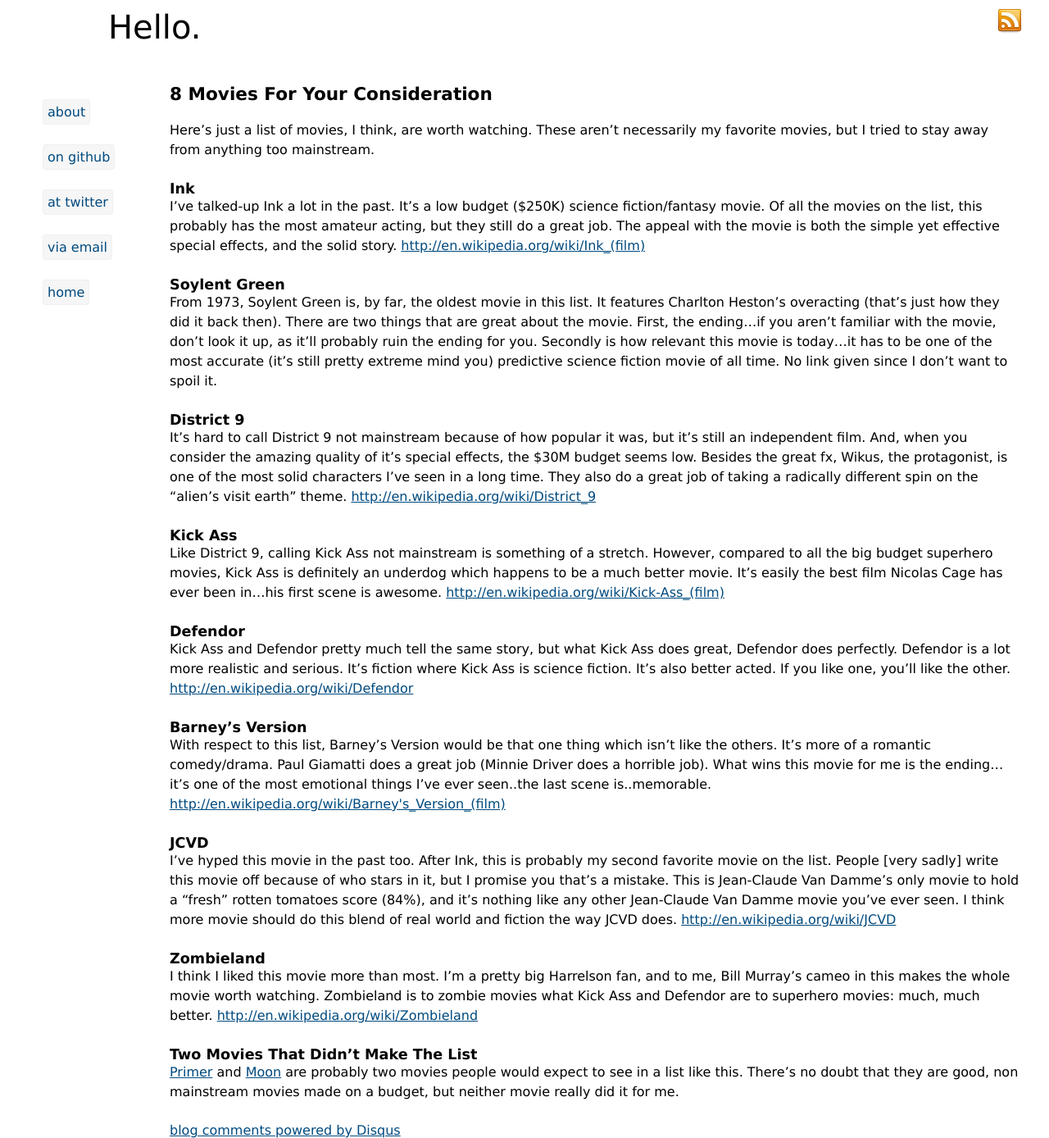
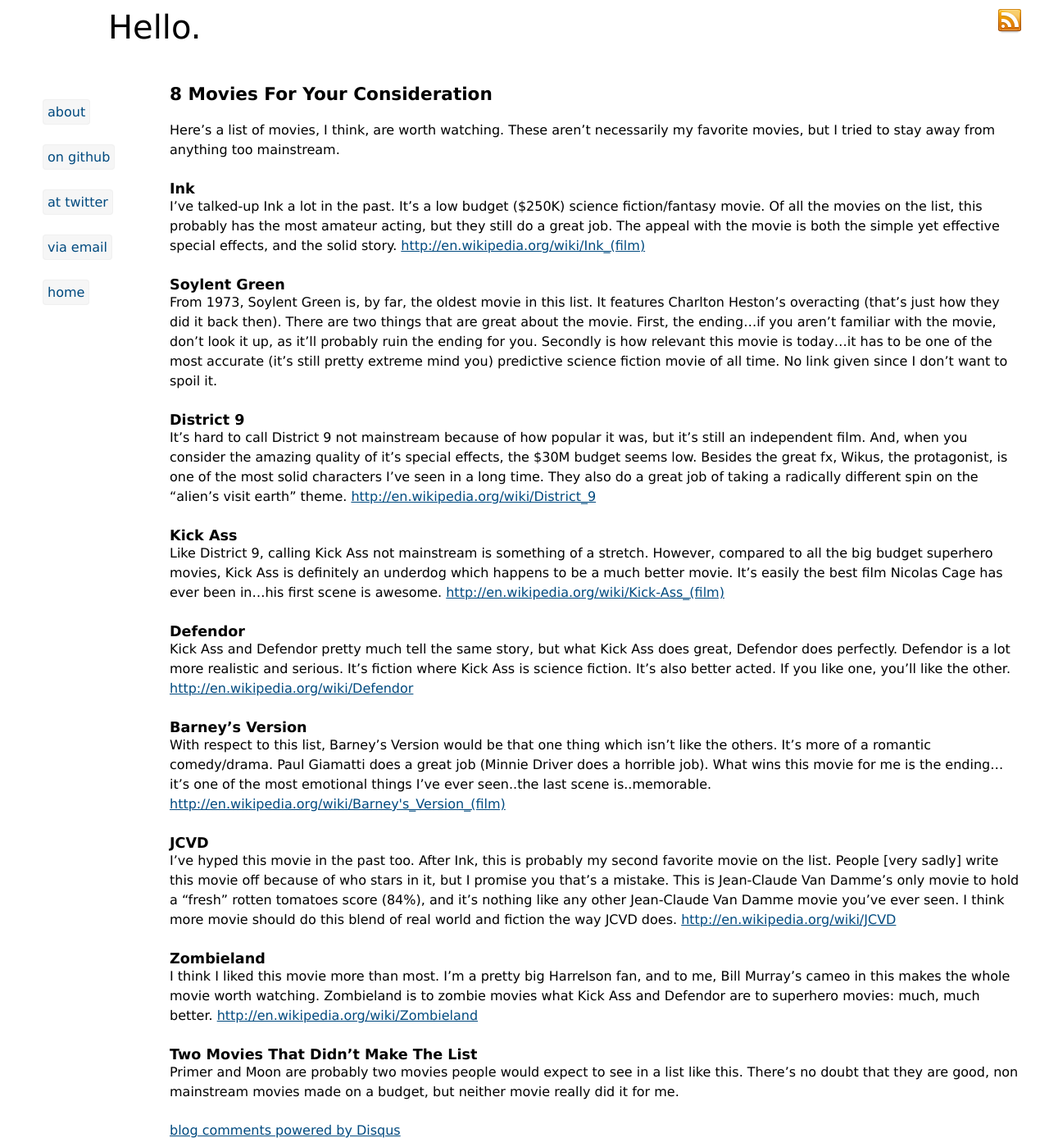
Before and after one commit to fehmicansaglam/fehmicansaglam.github.com, a Jekyll site: the page built from _posts/2011-10-16-8-Movies-For-Your-Consideration.md, in a window 1280 px wide. Shown: the whole page at 82% size. Built offline with Jekyll 4.4.1, drawn with Linux system fonts in a browser that asks for light colours; nearby versions of some CDN libraries; comment, search, counter and statistics services are not loaded.

Commit message:
fixed movie links

```diff
--- a/_posts/2011-10-16-8-Movies-For-Your-Consideration.md
+++ b/_posts/2011-10-16-8-Movies-For-Your-Consideration.md
@@ -3,7 +3,7 @@
 title: "8 Movies For Your Consideration"
 ---
 
-Here's just a list of movies, I think, are worth watching. These aren't necessarily my favorite movies, but I tried to stay away from anything too mainstream.
+Here's a list of movies, I think, are worth watching. These aren't necessarily my favorite movies, but I tried to stay away from anything too mainstream.
 
 ### Ink
 I've talked-up Ink a lot in the past. It's a low budget ($250K) science fiction/fantasy movie. Of all the movies on the list, this probably has the most amateur acting, but they still do a great job. The appeal with the movie is both the simple yet effective special effects, and the solid story. <http://en.wikipedia.org/wiki/Ink_(film)>
@@ -31,4 +31,4 @@
 
 
 ### Two Movies That Didn't Make The List
-[Primer](http://en.wikipedia.org/wiki/Primer_(film)) and [Moon](http://en.wikipedia.org/wiki/Moon_(film)) are probably two movies people would expect to see in a list like this. There's no doubt that they are good, non mainstream movies made on a budget, but neither movie really did it for me.
+Primer and Moon are probably two movies people would expect to see in a list like this. There's no doubt that they are good, non mainstream movies made on a budget, but neither movie really did it for me.
```
